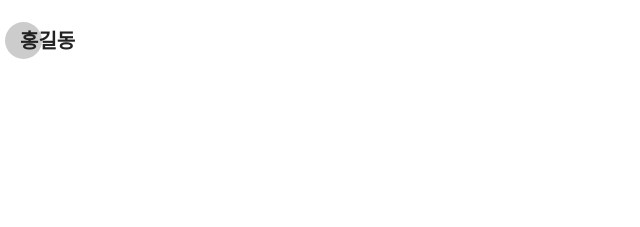
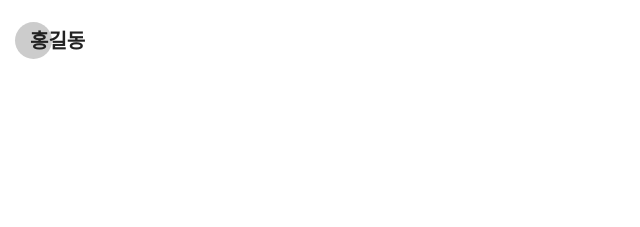
Before and after one commit to yuri-caution/2023-04-28-portfolio-01, a plain HTML site: page index.html in a window 1280 px wide. Shown: the top 227 px of the page, 0-640 px from the left. Drawn offline with Linux system fonts and the light colour scheme; some icons are missing.

Commit message:
end portfolio

```diff
--- a/css/common.css
+++ b/css/common.css
@@ -40,6 +40,7 @@ body {
 .logo {
     font-size: 20px;
     font-weight: 700;
+    padding-left: 10px;
     position: relative;
 }
 
@@ -47,7 +48,7 @@ body {
     content: '';
     position: absolute;
     top: -3px;
-    left: -15px;
+    left: -5px;
     width: 37px;
     height: 37px;
     background-color: #ccc;
@@ -251,7 +252,7 @@ body {
         display: block;
         position: fixed;
         top: 16px;
-        right: 50px;
+        right: 20px;
         font-size: 32px;
         z-index: 1;
     }
```
